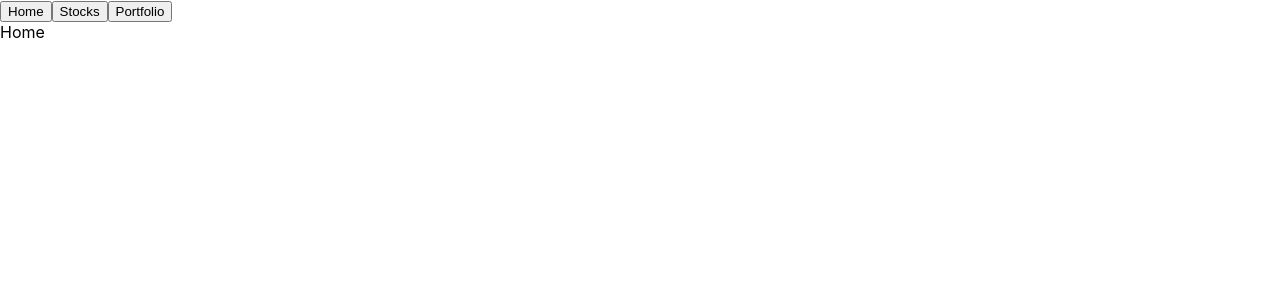
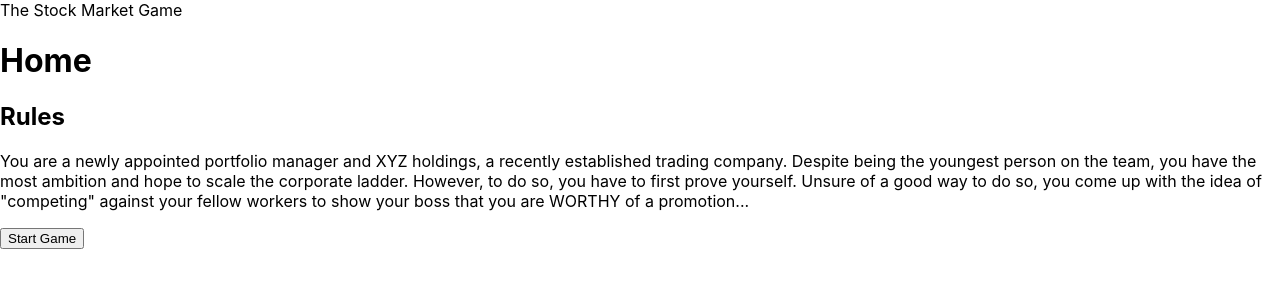
Before and after one commit to dsbudziwojski/the-stock-market-game, a React (Create React App) app: page / in a window 1280 px wide. Shown: the top 300 px of the page. Built offline with nearby package versions, Linux system fonts and the light colour scheme.

Commit message:
add components dir, created sidebar file, created dashboard page, changed page nav layout

```diff
--- a/src/App.tsx
+++ b/src/App.tsx
@@ -1,16 +1,18 @@
 import './App.css';
 import { BrowserRouter, Routes, Route} from "react-router-dom";
 import Home from "./pages/Home"
-import Stocks from "./pages/Stocks";
-import Portfolio from "./pages/Portfolio";
+import Stocks from "./pages/game/Stocks";
+import Portfolio from "./pages/game/Portfolio";
+import Dashboard from "./pages/game/Dashboard";
 
 function App() {
   return (
       <BrowserRouter>
         <Routes>
-          <Route path='/' element={<Home />}/>
           <Route path='/stocks' element={<Stocks />}/>
           <Route path='/portfolio' element={<Portfolio />}/>
+          <Route path='/dashboard' element={<Dashboard />} />
+          <Route path='/' element={<Home />}/>
         </Routes>
       </BrowserRouter>
   );
--- a/src/pages/Home.tsx
+++ b/src/pages/Home.tsx
@@ -3,10 +3,18 @@ import {NavLink} from "react-router-dom";
 function Home() {
   return(
       <>
-        <NavLink to='/'><button>Home</button></NavLink>
-        <NavLink to='/stocks'><button>Stocks</button></NavLink>
-        <NavLink to='/portfolio'><button>Portfolio</button></NavLink>
-        <div>Home</div>
+        <div className='Home'>
+          <header>The Stock Market Game</header>
+          <h1>Home</h1>
+          <h2>Rules</h2>
+          <p>
+            You are a newly appointed portfolio manager and XYZ holdings, a recently established trading company.
+            Despite being the youngest person on the team, you have the most ambition and hope to scale the corporate ladder.
+            However, to do so, you have to first prove yourself. Unsure of a good way to do so, you come up with the idea of
+            "competing" against your fellow workers to show your boss that you are WORTHY of a promotion...
+          </p>
+          <NavLink to='/dashboard'><button>Start Game</button></NavLink>
+        </div>
       </>
   )
 }
--- /dev/null
+++ b/src/pages/game/Dashboard.tsx
@@ -0,0 +1,16 @@
+import React from "react";
+import {NavLink} from "react-router-dom";
+
+function Dashboard(){
+  return(
+      <>
+        <NavLink to='/dashboard'><button>Dashboard</button></NavLink>
+        <NavLink to='/stocks'><button>Stocks</button></NavLink>
+        <NavLink to='/portfolio'><button>Portfolio</button></NavLink>
+        <NavLink to='/'><button>Give Up</button></NavLink>
+        <div>Dashboard</div>
+      </>
+  )
+}
+
+export default Dashboard
--- a/src/pages/Stocks.tsx
+++ b/src/pages/game/Portfolio.tsx
@@ -1,15 +1,16 @@
 import React from 'react'
 import {NavLink} from "react-router-dom";
 
-function Stocks() {
+function Portfolio() {
   return(
       <>
-        <NavLink to='/'><button>Home</button></NavLink>
+        <NavLink to='/dashboard'><button>Dashboard</button></NavLink>
         <NavLink to='/stocks'><button>Stocks</button></NavLink>
         <NavLink to='/portfolio'><button>Portfolio</button></NavLink>
-        <div>Stocks</div>
+        <NavLink to='/'><button>Give Up</button></NavLink>
+        <div>Portfolio</div>
       </>
   )
 }
 
-export default Stocks
+export default Portfolio
--- a/src/pages/Portfolio.tsx
+++ b/src/pages/game/Stocks.tsx
@@ -1,15 +1,16 @@
 import React from 'react'
 import {NavLink} from "react-router-dom";
 
-function Portfolio() {
+function Stocks() {
   return(
       <>
-        <NavLink to='/'><button>Home</button></NavLink>
+        <NavLink to='/dashboard'><button>Dashboard</button></NavLink>
         <NavLink to='/stocks'><button>Stocks</button></NavLink>
         <NavLink to='/portfolio'><button>Portfolio</button></NavLink>
-        <div>Portfolio</div>
+        <NavLink to='/'><button>Give Up</button></NavLink>
+        <div>Stocks</div>
       </>
   )
 }
 
-export default Portfolio
+export default Stocks
```
Also changed, not shown: src/Components/SideBar.tsx (added, +11 -0 lines).
